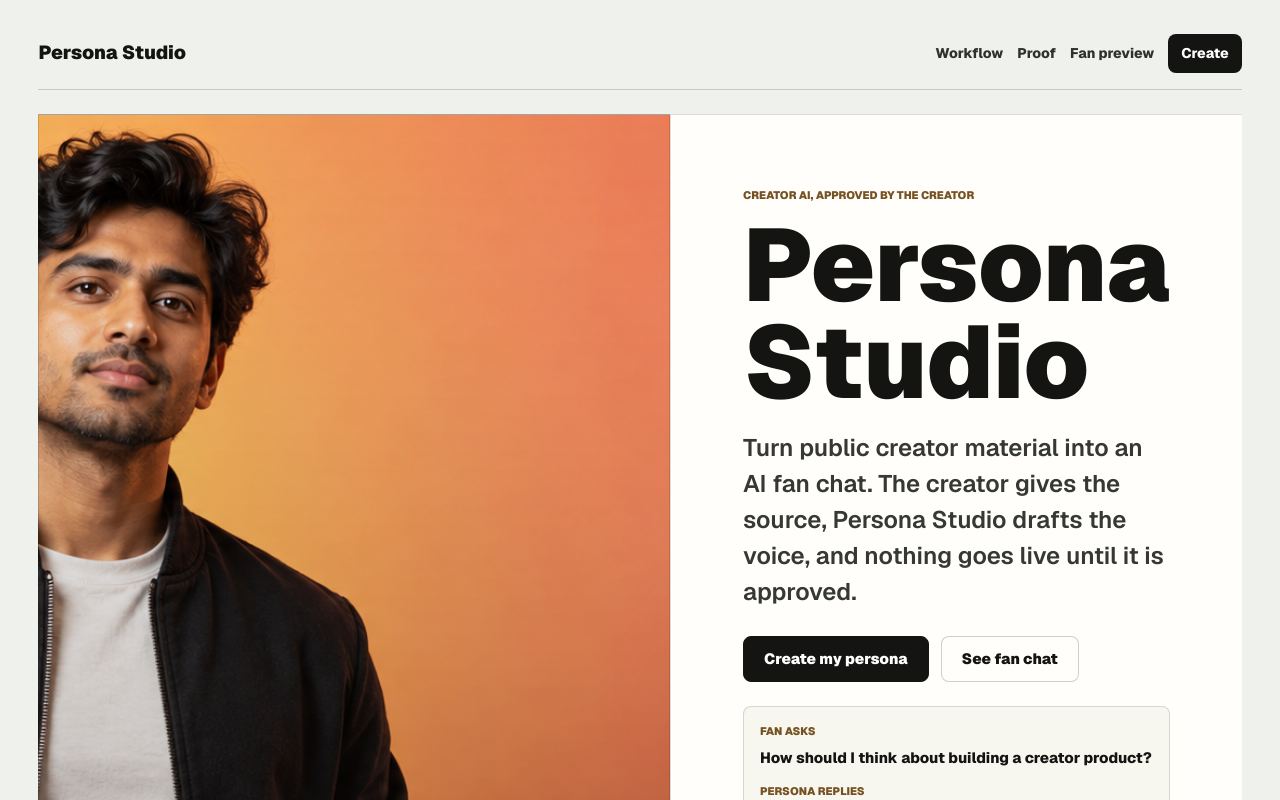
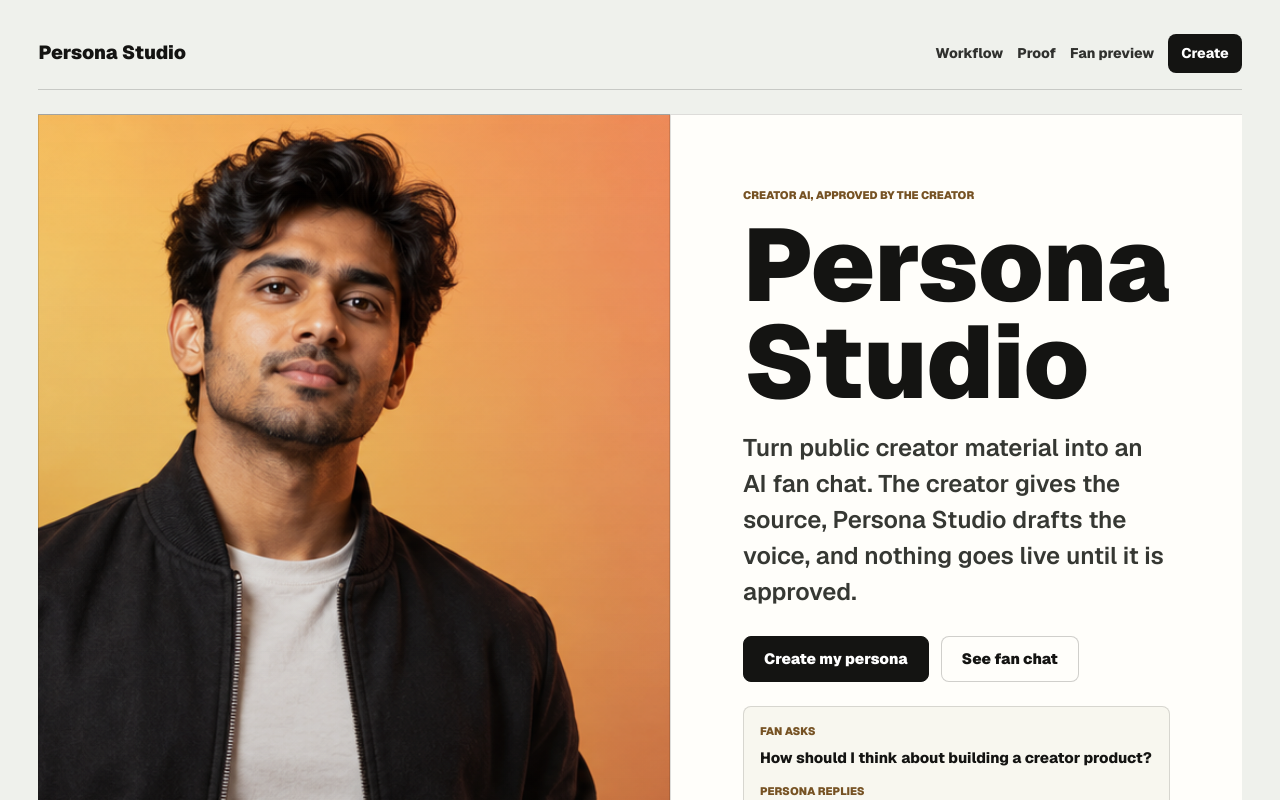
Before and after one commit to ChiragSaini007/persona-studio-ai, a Next.js app: page / in a window 1280 px wide. Shown: the top 800 px of the page. Built offline with nearby package versions, Linux system fonts and the light colour scheme.

Commit message:
Fix landing hero image crop

```diff
--- a/Test documentation/Test Report.md
+++ b/Test documentation/Test Report.md
@@ -1,6 +1,6 @@
 # Persona Studio AI Test Report
 
-Generated at: 2026-09-10T15:42:51.771Z
+Generated at: 2026-09-10T16:14:12.727Z
 
 ## Overall Status
 
--- a/app/globals.css
+++ b/app/globals.css
@@ -222,7 +222,7 @@
 .hero-image-layer {
   background:
     linear-gradient(180deg, rgba(20, 20, 18, 0.02), rgba(20, 20, 18, 0.24)),
-    url("/persona-creator-hero.png") center / cover no-repeat;
+    url("/persona-creator-hero.png") 34% center / cover no-repeat;
   border: 1px solid rgba(20, 20, 18, 0.14);
   min-height: 520px;
   overflow: hidden;
--- a/evals/results/latest.json
+++ b/evals/results/latest.json
@@ -1,6 +1,6 @@
 {
   "datasetVersion": "2026-09-07",
-  "generatedAt": "2026-09-10T15:42:51.676Z",
+  "generatedAt": "2026-09-10T16:14:12.633Z",
   "totals": {
     "cases": 21,
     "passed": 21,
```
